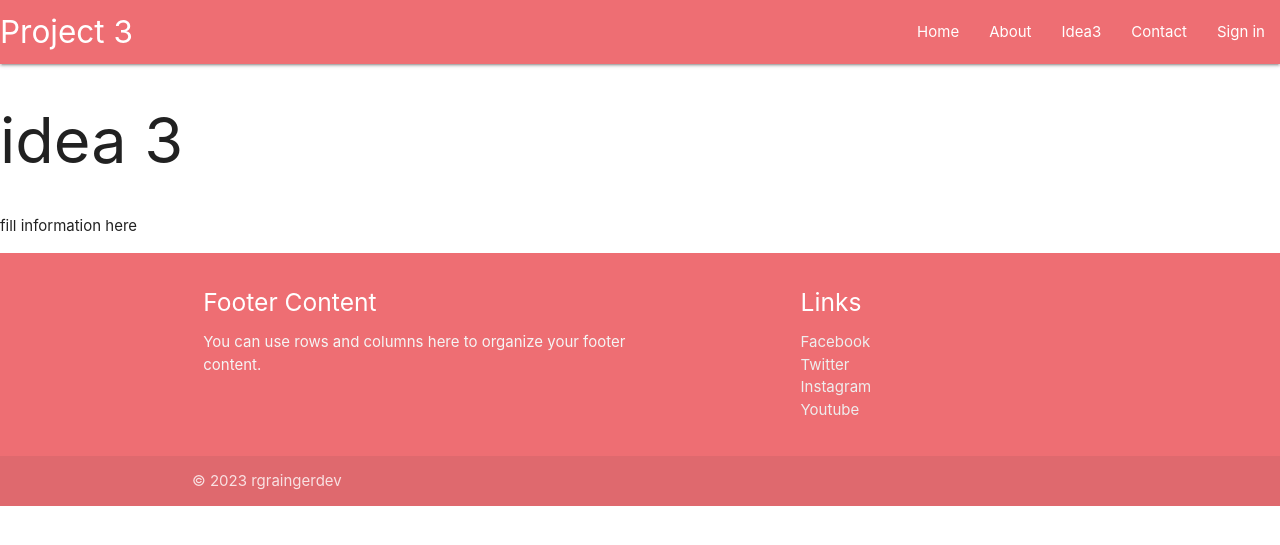
After one commit to Code-Institute-Submissions/rgraingerdev-MS33, a Flask app: page /idea3 in a window 1280 px wide. The commit adds this page. Shown: the top 545 px of the page. Run offline with Flask 2, Linux system fonts and the light colour scheme.

Commit message:
Additional page added for future use

````diff
--- a/project/routes.py
+++ b/project/routes.py
@@ -9,6 +9,10 @@ def home():
 def contact():
     return render_template("contact.html", contact=contact)
 
+@app.route("/idea3")
+def idea3():
+    return render_template("idea3.html", idea3=idea3)
+
 @app.route("/about")
 def about():
     return render_template("about.html", about=about)
--- a/project/templates/base.html
+++ b/project/templates/base.html
@@ -13,6 +13,7 @@
             <ul id="nav-mobile" class="right hide-on-med-and-down">
                 <li><a href="{{ url_for('home') }}">Home</a></li>
                 <li><a href="{{ url_for('about') }}">About</a></li>
+                <li><a href="{{ url_for('idea3') }}">Idea3</a></li>
                 <li><a href="{{ url_for('contact') }}">Contact</a></li>
                 <li><a href="{{ url_for('signin') }}">Sign in</a></li>
 
--- /dev/null
+++ b/project/templates/idea3.html
@@ -0,0 +1,7 @@
+{% extends "base.html" %}
+{% block content %}
+    <h1>idea 3</h1>
+    <p> fill information here</p>
+
+{% endblock %}
+```
````
